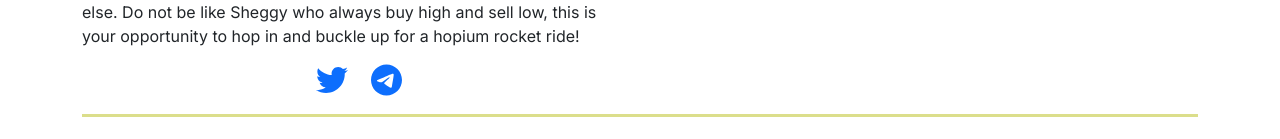
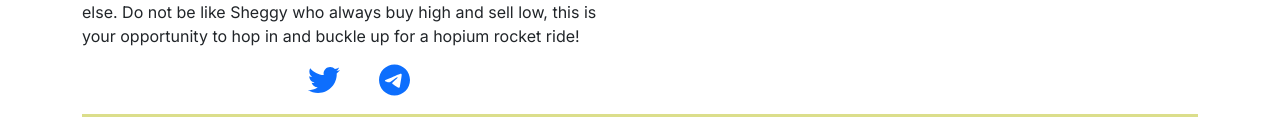
Before and after one commit to bkulcsar/sheggy, a Next.js app in the folder src/sheggy/: page / in a window 1280 px wide. Shown: the part 354-493 px from the top of the page. Built offline with nearby package versions, Linux system fonts and the light colour scheme.

Commit message:
Add more gap

```diff
--- a/src/sheggy/app/page.tsx
+++ b/src/sheggy/app/page.tsx
@@ -32,7 +32,7 @@
                 </p>
               </div>
             </div>
-            <div className="row justify-content-center gap-2">
+            <div className="row justify-content-center gap-4">
               <div className="col-1">
                 <a href="https://twitter.com/sheggyCoin" target="_blank">
                   <FontAwesomeIcon icon={faTwitter} size="2x" />
```
